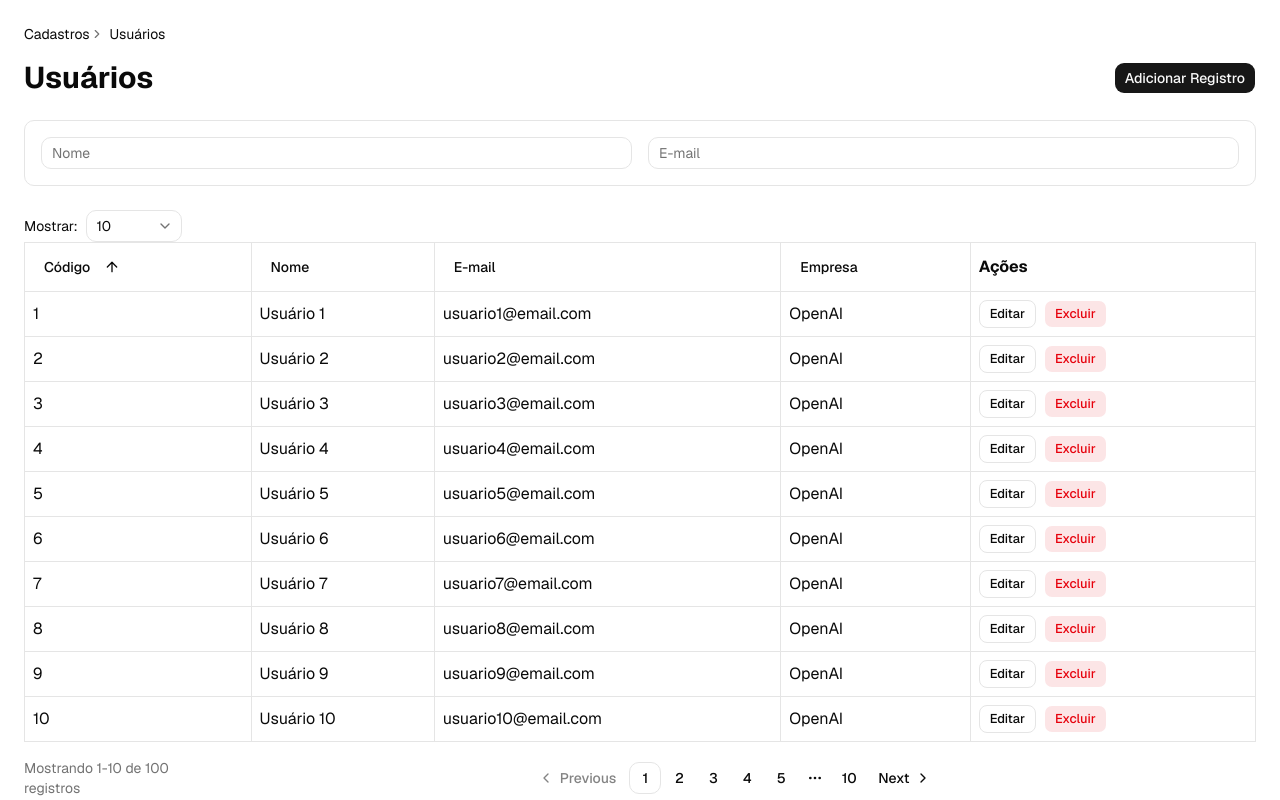
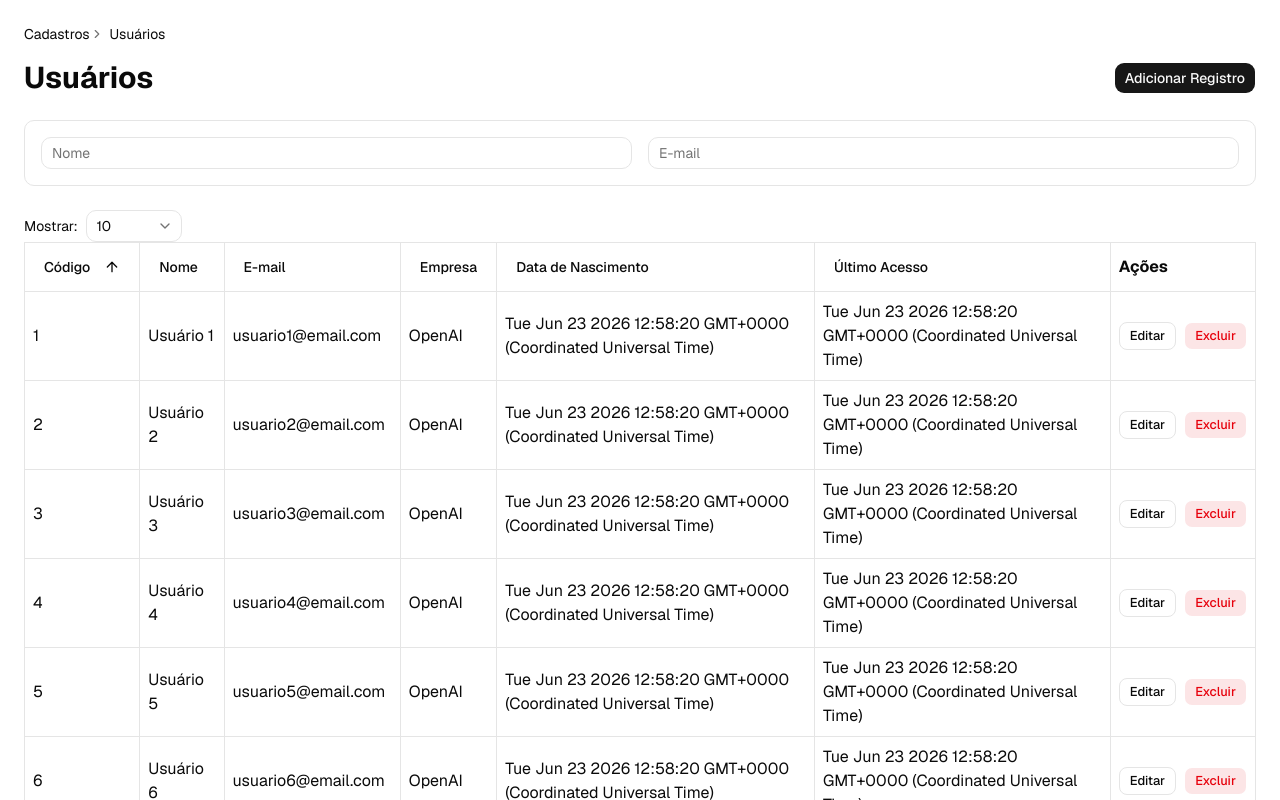
Before and after one commit to RogerPelissoni/cliente-facil-next, a Next.js app: page /users in a window 1280 px wide. Shown: the top 800 px of the page. Built offline with nearby package versions, Linux system fonts and the light colour scheme.

Commit message:
small improvements

```diff
--- a/features/user/UserForm.tsx
+++ b/features/user/UserForm.tsx
@@ -60,6 +60,8 @@ export function UserForm({ user, onCancel, onSuccess }: Props) {
       email: user.email,
       status: user.status,
       companyId: String(user.companyId),
+      birthDate: user.birthDate,
+      lastAccess: user.lastAccess,
     });
   }, [user, form]);
 
--- a/features/user/UserTable.tsx
+++ b/features/user/UserTable.tsx
@@ -88,6 +88,14 @@ export function UserTable({
       },
     },
     {
+      accessorKey: "birthDate",
+      header: () => renderSortableHeader("Data de Nascimento", "birthDate"),
+    },
+    {
+      accessorKey: "lastAccess",
+      header: () => renderSortableHeader("Último Acesso", "lastAccess"),
+    },
+    {
       id: "actions",
 
       header: "Ações",
--- a/features/user/user.api.ts
+++ b/features/user/user.api.ts
@@ -40,6 +40,8 @@ let users: User[] = Array.from(
         email: `usuario${index + 1}@email.com`,
         status: 'ACTIVE',
         companyId: 1,
+        birthDate: new Date(),
+        lastAccess: new Date(),
     }),
 );
 
--- a/features/user/user.types.ts
+++ b/features/user/user.types.ts
@@ -8,6 +8,8 @@ export interface User {
     email: string;
     status: UserStatus;
     companyId: number;
+    birthDate: Date;
+    lastAccess: Date;
 }
 
 export interface UserFilters {
```
